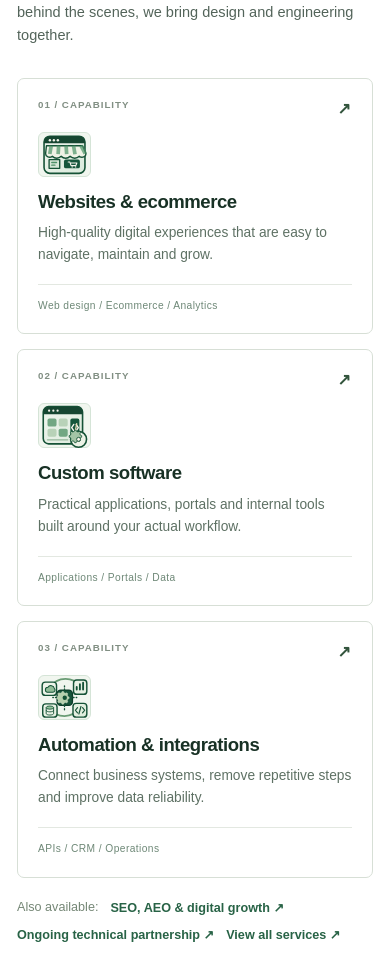
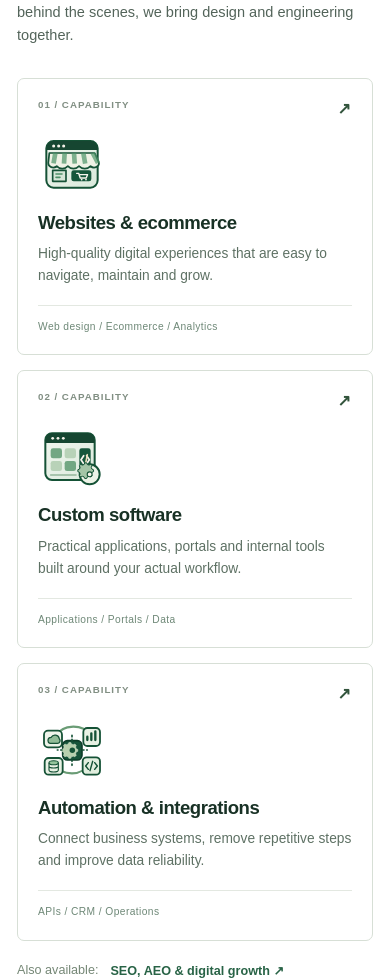
Before and after one commit to cwlwmsystems/cwlwmsystems, a Next.js app: page / in a window 390 px wide. Shown: the part 1220-2200 px from the top of the page. Built offline with nearby package versions, Linux system fonts and the light colour scheme; no server answers.

Commit message:
Size and align replacement vector icons within existing compact service cards

```diff
--- a/app/compact.css
+++ b/app/compact.css
@@ -52,15 +52,8 @@
 .cp-service-card:hover{border-color:#9eb9a6;box-shadow:0 10px 27px rgba(18,55,33,.07);transform:translateY(-3px)}
 .cp-service-top{display:flex;justify-content:space-between;color:#818f83;letter-spacing:.1em;font-size:.61rem;font-weight:750}
 .cp-service-top>span:last-child{font-size:1rem;color:#32543c}
-.cp-service-icon{width:53px;height:45px;margin:15px 0 13px;display:flex;gap:4px;align-items:center;justify-content:center;border:1px solid #d5e4d7;border-radius:6px;background:#f1f6ef}
-.cp-service-icon i{display:block;background:#55916b}
-.cp-service-icon-window{flex-direction:column;gap:3px}
-.cp-service-icon-window i{height:3px;width:32px;border-radius:2px}
-.cp-service-icon-window i:nth-child(2){height:13px;width:32px;background:#b4d4bd}
-.cp-service-icon-app{display:grid;grid-template-columns:repeat(2,11px);grid-template-rows:repeat(2,11px);gap:4px}
-.cp-service-icon-app i{height:11px;width:11px;border-radius:2px}
-.cp-service-icon-flow i{width:7px;height:7px;border-radius:50%;box-shadow:0 0 0 2px #b9d1c0}
-.cp-service-icon-flow i:nth-child(2){background:#b28c5a}
+.cp-service-icon{width:67px;height:67px;margin:13px 0 14px;display:flex;align-items:center;justify-content:center;background:transparent;border:0;border-radius:0;flex-shrink:0}
+.cp-service-icon img{width:64px;height:64px;display:block;object-fit:contain;filter:none}
 .cp-service-card h3{font-size:1.16rem;letter-spacing:-.025em;margin:0 0 10px}
 .cp-service-card>p{font-size:.86rem;color:#5e7164;line-height:1.6;margin:0 0 22px}
 .cp-service-tags{font-size:.64rem;line-height:1.5;color:#6e8877;letter-spacing:.04em;margin-top:auto;border-top:1px solid #e3e8e1;padding-top:13px}
@@ -187,7 +180,7 @@ body:has(.compact-site) .site-header .container,body:has(.atelier-inner) .site-h
 .cp-system{max-width:510px;width:100%}
 .cp-service-grid{grid-template-columns:1fr}
 .cp-service-card{min-height:0;padding:20px}
-.cp-service-icon{margin:14px 0}
+.cp-service-icon{margin:13px 0 14px}
 .cp-service-card>p{margin-bottom:18px}
 .cp-services-extra{gap:12px}
 .cp-services-all{margin-left:0}
```
